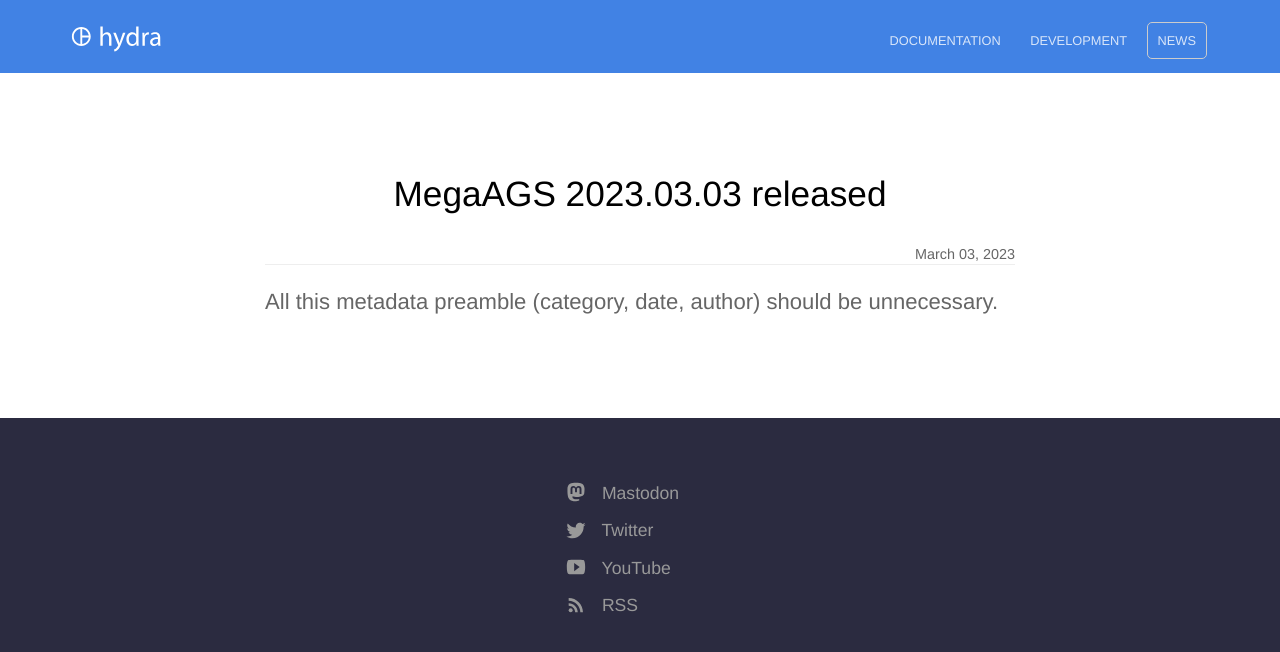
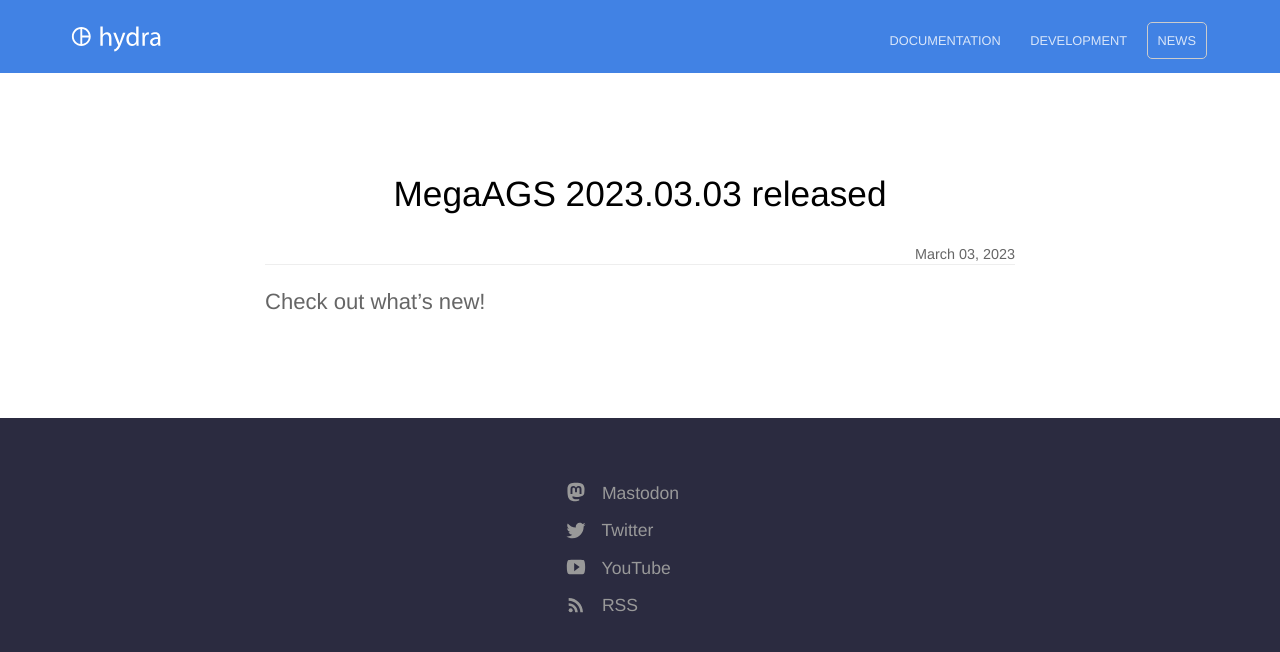
Before and after one commit to amigavision/amigavision.github.io, a Jekyll site: the page built from _posts/2023-03-03-megaags-2023-03-03.md, in a window 1280 px wide. Shown: the top 652 px of the page. Built offline with Jekyll 4.4.1, drawn with Linux system fonts in a browser that asks for light colours.

Commit message:
Minimal post

```diff
--- a/_posts/2023-03-03-megaags-2023-03-03.md
+++ b/_posts/2023-03-03-megaags-2023-03-03.md
@@ -1,4 +1,4 @@
 ---
 title: MegaAGS 2023.03.03 released
 ---
-All this metadata preamble (category, date, author) should be unnecessary.
+Check out what’s new!
```
